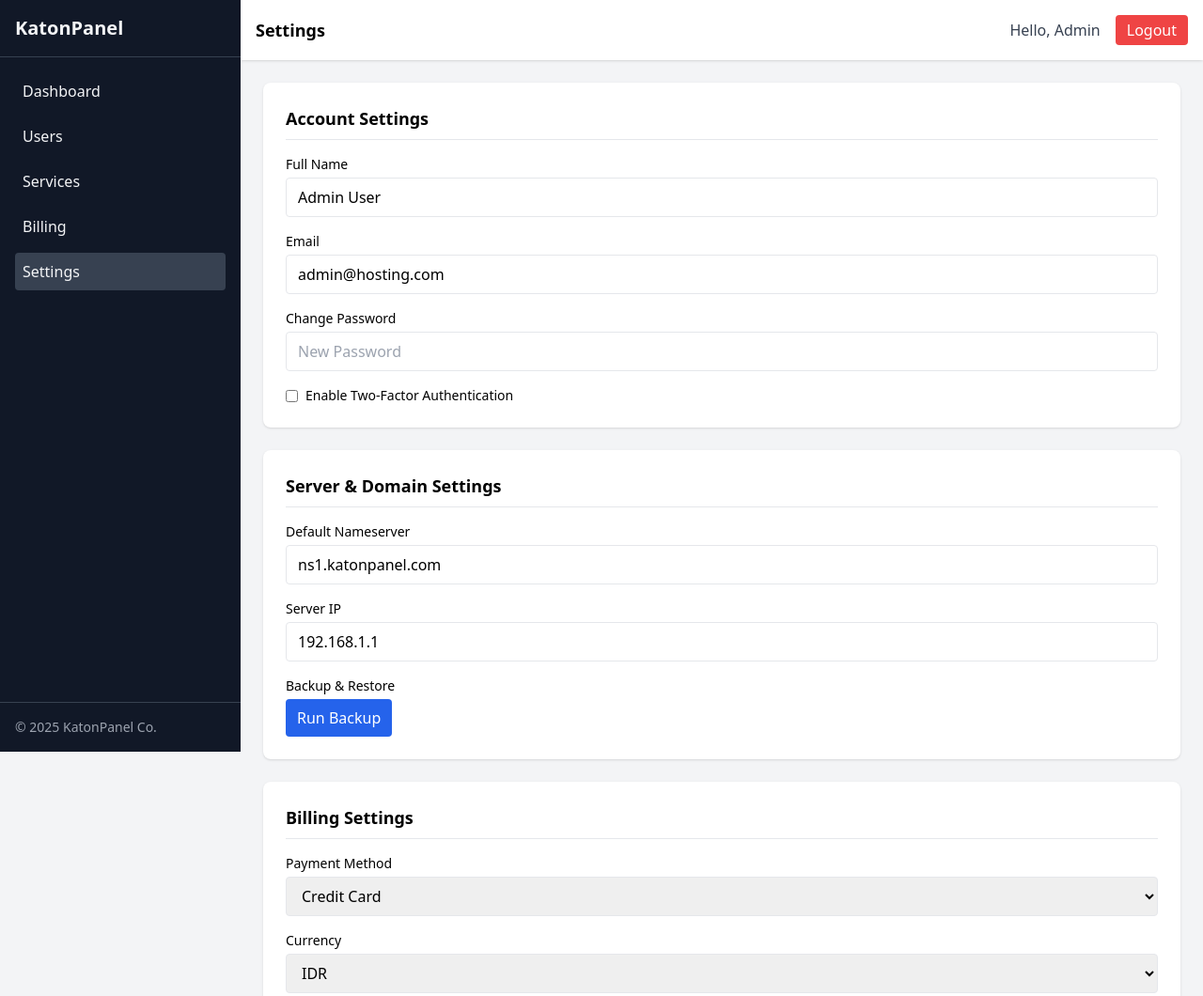
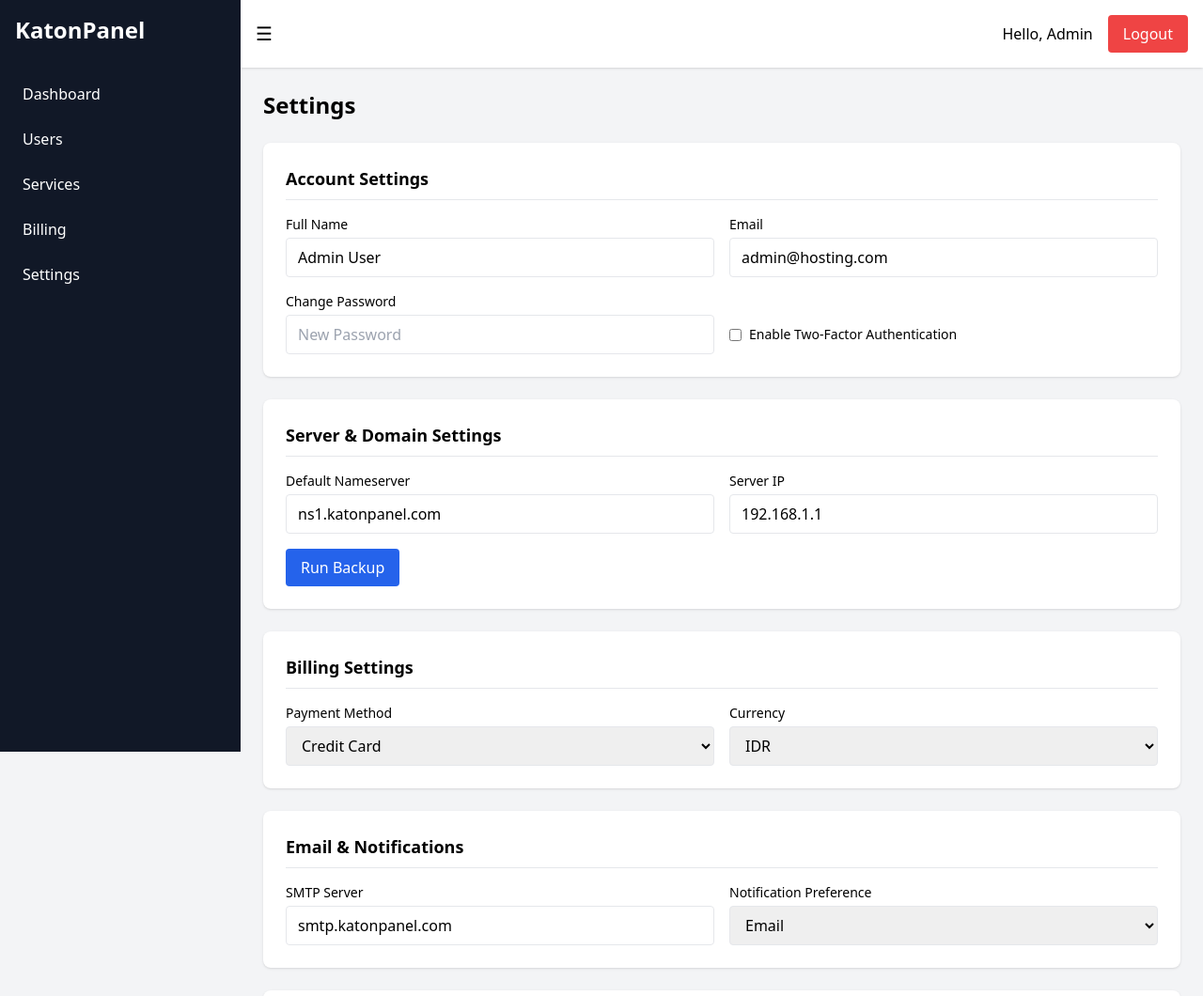
Before and after one commit to katonjr/Project-TAN, a plain HTML site: page settings.html in a window 1280 px wide. Shown: the top 1060 px of the page at 94% size. Drawn offline with nearby package versions, Linux system fonts and the light colour scheme.

Commit message:
Settings Commit Fix

```diff
--- a/settings.html
+++ b/settings.html
@@ -3,39 +3,60 @@
 <head>
   <meta charset="UTF-8">
   <meta name="viewport" content="width=device-width, initial-scale=1.0">
-  <title>Admin Panel - Settings</title>
+  <title>Admin Panel - Dashboard</title>
   <script src="https://cdn.tailwindcss.com"></script>
+  <style>
+    /* Animasi sidebar */
+    #sidebar {
+      transition: transform 0.3s ease;
+    }
+
+    /* Ketika checkbox dicentang, sidebar geser */
+    #menu-toggle:checked ~ #sidebar {
+      transform: translateX(-100%);
+    }
+
+    /* Ketika sidebar geser, konten meluas */
+    #menu-toggle:checked ~ #main-content {
+      margin-left: 0;
+    }
+  </style>
 </head>
-<body class="flex min-h-screen bg-gray-100">
+<body class="bg-gray-100">
 
-  <!-- Navigasi Sidebar -->
-  <aside class="w-64 bg-gray-900 text-gray-100 flex flex-col fixed h-full">
-    <div class="p-4 text-xl font-bold border-b border-gray-700">KatonPanel</div>
-    <nav class="flex-1 p-4 space-y-2">
-      <a href="index.html" class="block p-2 rounded hover:bg-gray-700">Dashboard</a>
-      <a href="users.html" class="block p-2 rounded hover:bg-gray-700">Users</a>
-      <a href="services.html" class="block p-2 rounded hover:bg-gray-700">Services</a>
-      <a href="billing.html" class="block p-2 rounded hover:bg-gray-700">Billing</a>
-      <a href="settings.html" class="block p-2 rounded bg-gray-700">Settings</a>
-    </nav>
-    <div class="p-4 border-t border-gray-700 text-sm text-gray-400">© 2025 KatonPanel Co.</div>
-  </aside>
+  <!-- Checkbox Hack -->
+  <input type="checkbox" id="menu-toggle" class="hidden">
 
-  <!-- Konten 1 -->
-  <div class="flex-1 flex flex-col ml-64">
-    <header class="bg-white shadow p-4 flex justify-between items-center sticky top-0 z-10">
-      <h1 class="text-lg font-semibold">Settings</h1>
+  <!-- Sidebar -->
+  <div id="sidebar" class="fixed top-0 left-0 w-64 h-full bg-gray-900 text-white">
+    <div class="p-4 text-2xl font-bold">KatonPanel</div>
+    <ul class="space-y-2 p-4">
+      <li><a href="index.html" class="block p-2 rounded hover:bg-gray-700">Dashboard</a></li>
+      <li><a href="users.html" class="block p-2 rounded hover:bg-gray-700">Users</a></li>
+      <li><a href="services.html" class="block p-2 rounded hover:bg-gray-700">Services</a></li>
+      <li><a href="billing.html" class="block p-2 rounded hover:bg-gray-700">Billing</a></li>
+      <li><a href="settings.html" class="block p-2 rounded hover:bg-gray-700">Settings</a></li>
+    </ul>
+  </div>
+
+  <!-- Konten -->
+  <div id="main-content" class="ml-64 transition-all duration-300">
+    <!-- Header -->
+    <div class="flex items-center justify-between bg-white p-4 shadow">
+      <label for="menu-toggle" class="cursor-pointer text-xl">&#9776;</label>
       <div class="flex items-center space-x-4">
-        <span class="text-gray-700">Hello, Admin</span>
-        <button class="bg-red-500 text-white px-3 py-1 rounded hover:bg-red-600">Logout</button>
+        <span>Hello, Admin</span>
+        <button class="bg-red-500 text-white px-4 py-2 rounded">Logout</button>
       </div>
-    </header>
+    </div>
+    <!-- Isi Konten -->
+    <main class="p-6 flex-1 space-y-6">
+      <h1 class="text-2xl font-bold mb-4">Settings</h1>
 
-    <main class="p-6 flex-1 space-y-6">
-
-      <!-- Setingan Akun -->
+      <!-- Account -->
       <section class="bg-white shadow rounded-lg p-6 space-y-4">
         <h2 class="text-lg font-semibold border-b pb-2">Account Settings</h2>
+        <div class="grid sm:grid-cols-2 gap-4">
           <div>
             <label class="block text-sm font-medium">Full Name</label>
             <input type="text" class="w-full border rounded px-3 py-2 mt-1" value="Admin User">
@@ -48,16 +69,17 @@
             <label class="block text-sm font-medium">Change Password</label>
             <input type="password" class="w-full border rounded px-3 py-2 mt-1" placeholder="New Password">
           </div>
-        <div class="flex items-center space-x-2">
+          <div class="flex items-center space-x-2 mt-6">
             <input type="checkbox" id="2fa" class="rounded">
             <label for="2fa" class="text-sm">Enable Two-Factor Authentication</label>
           </div>
+        </div>
       </section>
 
-
-      <!-- Server & Domain Settings -->
+      <!-- Server & Domain -->
       <section class="bg-white shadow rounded-lg p-6 space-y-4">
         <h2 class="text-lg font-semibold border-b pb-2">Server & Domain Settings</h2>
+        <div class="grid sm:grid-cols-2 gap-4">
           <div>
             <label class="block text-sm font-medium">Default Nameserver</label>
             <input type="text" class="w-full border rounded px-3 py-2 mt-1" value="ns1.katonpanel.com">
@@ -66,15 +88,14 @@
             <label class="block text-sm font-medium">Server IP</label>
             <input type="text" class="w-full border rounded px-3 py-2 mt-1" value="192.168.1.1">
           </div>
-        <div>
-          <label class="block text-sm font-medium">Backup & Restore</label>
-          <button class="bg-blue-600 text-white px-3 py-2 rounded hover:bg-blue-700 mt-1">Run Backup</button>
         </div>
+        <button onclick="alert('Backup started successfully!')" class="bg-blue-600 text-white px-4 py-2 rounded hover:bg-blue-700 mt-3">Run Backup</button>
       </section>
 
-      <!-- Billing Setting -->
+      <!-- Billing -->
       <section class="bg-white shadow rounded-lg p-6 space-y-4">
         <h2 class="text-lg font-semibold border-b pb-2">Billing Settings</h2>
+        <div class="grid sm:grid-cols-2 gap-4">
           <div>
             <label class="block text-sm font-medium">Payment Method</label>
             <select class="w-full border rounded px-3 py-2 mt-1">
@@ -91,11 +112,13 @@
               <option>SGD</option>
             </select>
           </div>
+        </div>
       </section>
 
       <!-- Email -->
       <section class="bg-white shadow rounded-lg p-6 space-y-4">
-        <h2 class="text-lg font-semibold border-b pb-2">Email & Notification Settings</h2>
+        <h2 class="text-lg font-semibold border-b pb-2">Email & Notifications</h2>
+        <div class="grid sm:grid-cols-2 gap-4">
           <div>
             <label class="block text-sm font-medium">SMTP Server</label>
             <input type="text" class="w-full border rounded px-3 py-2 mt-1" value="smtp.katonpanel.com">
@@ -108,28 +131,32 @@
               <option>WhatsApp</option>
             </select>
           </div>
+        </div>
       </section>
 
-      <!-- Keamanan -->
+      <!-- Security -->
       <section class="bg-white shadow rounded-lg p-6 space-y-4">
         <h2 class="text-lg font-semibold border-b pb-2">Security Settings</h2>
+        <div class="grid sm:grid-cols-2 gap-4">
           <div>
             <label class="block text-sm font-medium">Session Timeout (minutes)</label>
             <input type="number" class="w-full border rounded px-3 py-2 mt-1" value="30">
           </div>
           <div>
             <label class="block text-sm font-medium">Allowed IPs</label>
-          <textarea class="w-full border rounded px-3 py-2 mt-1" rows="3">192.168.1.100</textarea>
+            <input type="text" class="w-full border rounded px-3 py-2 mt-1" value="192.169.242.23">
           </div>
-        <div>
+          <div class="sm:col-span-2">
             <label class="block text-sm font-medium">API Key</label>
             <input type="text" class="w-full border rounded px-3 py-2 mt-1" value="abcd-1234-efgh-5678">
           </div>
+        </div>
       </section>
 
-      <!-- Tema Dan Font -->
+      <!-- Appearance -->
       <section class="bg-white shadow rounded-lg p-6 space-y-4">
         <h2 class="text-lg font-semibold border-b pb-2">Appearance</h2>
+        <div class="grid sm:grid-cols-2 gap-4">
           <div>
             <label class="block text-sm font-medium">Theme</label>
             <select class="w-full border rounded px-3 py-2 mt-1">
@@ -144,11 +171,12 @@
               <option>Bahasa Indonesia</option>
             </select>
           </div>
+        </div>
       </section>
 
-      <!-- Tombol -->
+      <!-- Save Button -->
       <div class="text-right">
-        <button class="px-6 py-2 bg-green-600 text-white rounded hover:bg-green-700">Save All Changes</button>
+        <button onclick="alert('Settings saved successfully!')" class="px-6 py-2 bg-green-600 text-white rounded hover:bg-green-700">Save All Changes</button>
       </div>
     </main>
 
```
Also changed, not shown: billing.html (+8 -4 lines). Lines whose indentation alone changed are shown as unchanged.
